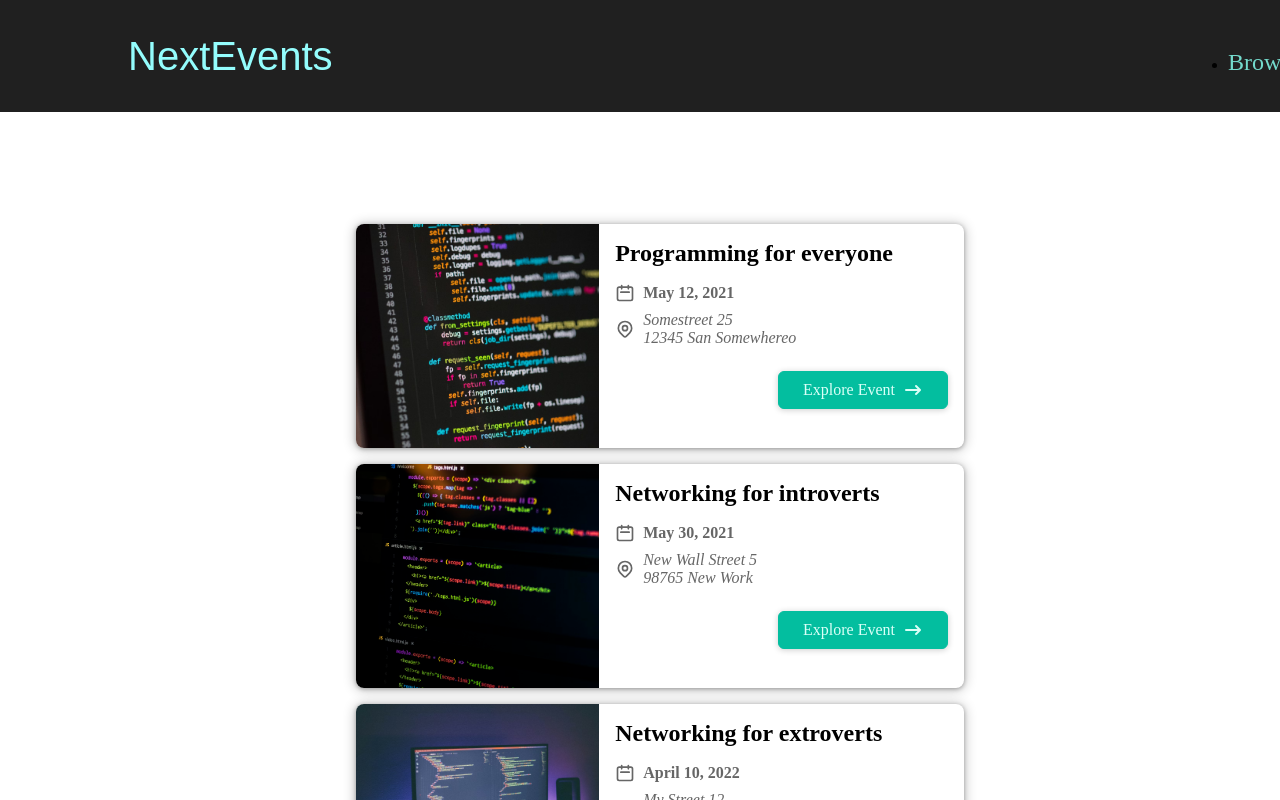
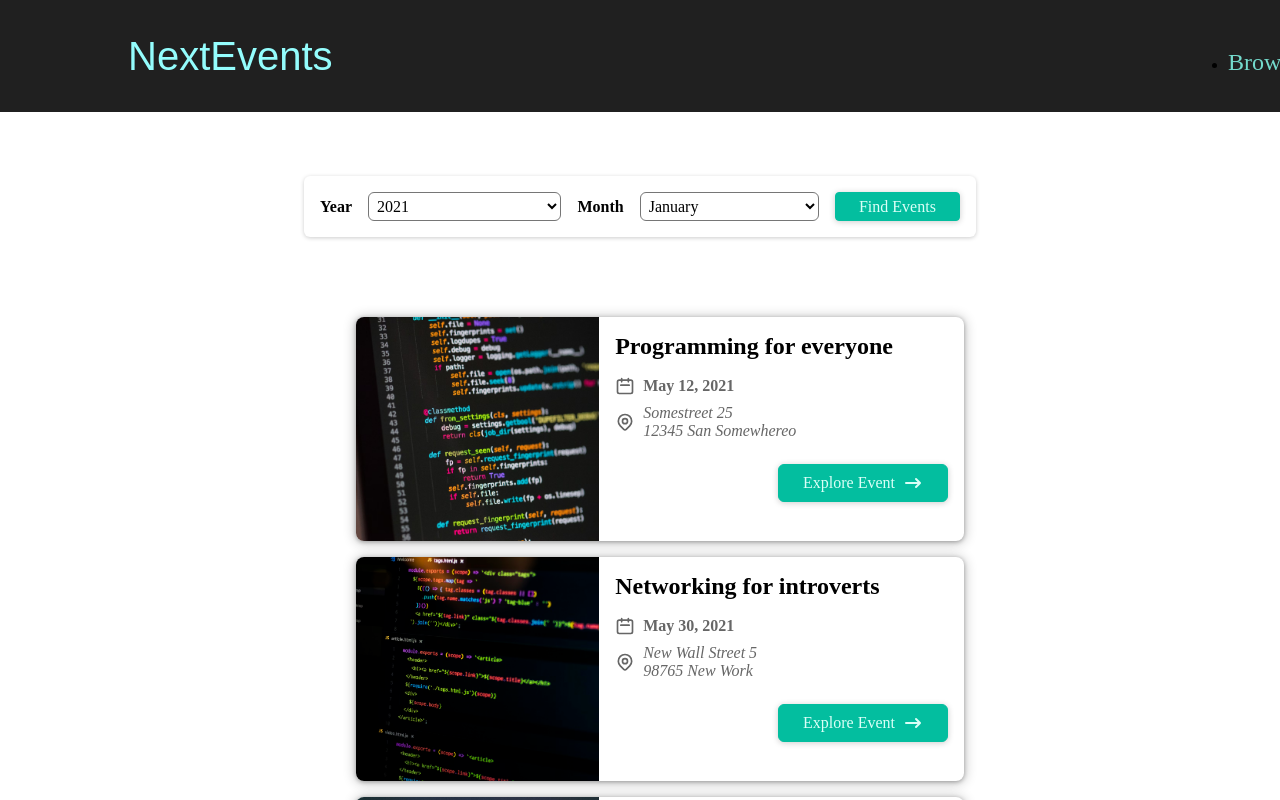
Before and after one commit to nymajalalabadi/event, a Next.js app: page /events in a window 1280 px wide. Shown: the top 800 px of the page. Built offline with nearby package versions, Linux system fonts and the light colour scheme.

Commit message:
Updated EventSerach

```diff
--- a/app/events/page.tsx
+++ b/app/events/page.tsx
@@ -1,12 +1,15 @@
 import { getAllEvents } from '../../dummy-data';
 import EventList from '../../component/events/event-list';
+import EventsSearch from '../../component/event-detail/events-search';
+import { Fragment } from 'react';
 
 export default function EventsPage() {
   const events = getAllEvents();
 
   return (
-    <div>
+    <>
+      <EventsSearch  />
       <EventList items={events} />
-    </div>
+    </>
   );
 }
--- a/component/event-detail/events-search.tsx
+++ b/component/event-detail/events-search.tsx
@@ -3,7 +3,7 @@ import Button from '../ui/button';
 
 export default function EventsSearch({ props }) {
   return (
-    <form onSubmit={props.onSearch} className={classes.form}>
+    <form className={classes.form}>
         <div className={classes.controls}>
             <div className={classes.control}>
                 <label htmlFor="year">Year</label>
```
